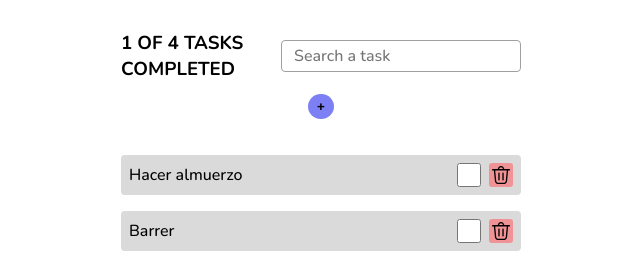
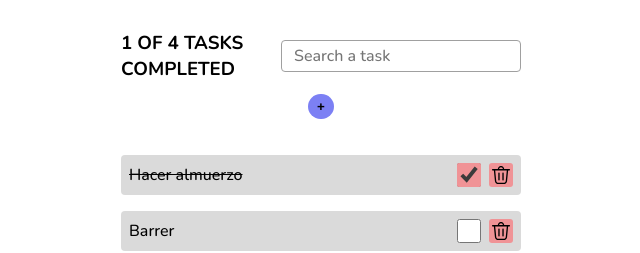
Before and after one commit to DavidAlmonacid/my-first-react-app, a React (Create React App) app: page / in a window 1280 px wide. Shown: the top 253 px of the page, without its empty margins (319-959 px from the left). Built offline with nearby package versions, Linux system fonts and the light colour scheme.

Commit message:
Mark and delete todos

```diff
--- a/src/App.js
+++ b/src/App.js
@@ -1,22 +1,42 @@
 import './styles/css/App.css';
 import { TodoHeader } from './components/TodoHeader';
+import { CreateTodo } from './components/CreateTodo';
 import { TodoList } from './components/TodoList';
-import { CreateTodo } from './components/CreateTodo';
-// import { useState } from 'react';
+import { useState } from 'react';
 
 export const defaultTodos = [
-  { text: 'Hacer almuerzo', completed: !false },
-  { text: 'Barrer', completed: false },
-  { text: 'Tender camas', completed: false },
-  { text: 'Estudiar React', completed: false },
+  { text: 'Hacer almuerzo', done: !false },
+  { text: 'Barrer', done: false },
+  { text: 'Tender camas', done: false },
+  { text: 'Estudiar React', done: false },
 ];
 
 export const App = () => {
+  const [todos, setTodos] = useState(defaultTodos);
+  const [value, setValue] = useState('');
+
+  const doneTodos = todos.filter((todo) => todo.done).length;
+  const totalTodos = todos.length;
+
+  let searchedTodos = [];
+  if (!value) {
+    searchedTodos = todos;
+  } else {
+    searchedTodos = todos.filter((todo) =>
+      todo.text.toLowerCase().includes(value.toLowerCase())
+    );
+  }
+
   return (
     <section className='todo'>
-      <TodoHeader />
+      <TodoHeader
+        completed={doneTodos}
+        total={totalTodos}
+        inputValue={value}
+        setInputValue={setValue}
+      />
       <CreateTodo />
-      <TodoList todos={defaultTodos} />
+      <TodoList todos={searchedTodos} setTodos={setTodos} />
     </section>
   );
 };
--- a/src/components/TodoHeader.js
+++ b/src/components/TodoHeader.js
@@ -1,19 +1,11 @@
 import { TodoCounter } from './TodoCounter';
 import { TodoSearch } from './TodoSearch';
-import { defaultTodos } from '../App';
-import { useState } from 'react';
 
-export const TodoHeader = () => {
-  const [todos, setTodos] = useState(defaultTodos);
-  const [value, setValue] = useState('');
-
-  const completedTodos = todos.filter((todo) => todo.completed).length;
-  const totalTodos = todos.length;
-
+export const TodoHeader = ({ completed, total, inputValue, setInputValue }) => {
   return (
     <header className='todo__header'>
-      <TodoCounter completed={completedTodos} total={totalTodos} />
-      <TodoSearch inputValue={value} setInputValue={setValue} />
+      <TodoCounter completed={completed} total={total} />
+      <TodoSearch inputValue={inputValue} setInputValue={setInputValue} />
     </header>
   );
 };
--- a/src/components/TodoItem.js
+++ b/src/components/TodoItem.js
@@ -1,20 +1,11 @@
 import TrashIcon from '../assets/trash-icon.svg';
 
-export const TodoItem = ({ text, completed, id }) => {
-  const handleCheckboxChange = (e) => {
-    const checked = e.target.checked;
-    const name = document.querySelector(`.todo__name${id}`);
-    name.style.textDecoration = checked ? 'line-through' : 'none';
-
-    const title = (e.target.title = `Mark as ${checked ? 'un' : ''}done`);
-    return title;
-  };
-
+export const TodoItem = ({ text, done, id, onComplete, handleDelete }) => {
   return (
     <div className='todo__task'>
       <label
         className={`todo__name${id} ${
-          completed ? 'todo__name--completed' : ''
+          done ? 'todo__name--completed' : ''
         }`.trimEnd()}
         htmlFor={`todo-checkbox-${id}`}
       >
@@ -26,11 +17,17 @@ export const TodoItem = ({ text, completed, id }) => {
           type='checkbox'
           className='todo__checkbox'
           id={`todo-checkbox-${id}`}
-          title='Mark as done'
-          onChange={handleCheckboxChange}
+          title={`Mark as ${done ? 'un' : ''}done`}
+          checked={done ? true : false}
+          onChange={onComplete}
         />
 
-        <button className='todo__delete' type='button' title='Delete task'>
+        <button
+          className='todo__delete'
+          type='button'
+          title='Delete task'
+          onClick={handleDelete}
+        >
           <img src={TrashIcon} alt='Trash icon' />
         </button>
       </div>
--- a/src/components/TodoList.js
+++ b/src/components/TodoList.js
@@ -1,14 +1,28 @@
 import { TodoItem } from './TodoItem';
 
-export const TodoList = ({ todos }) => {
+export const TodoList = ({ todos, setTodos }) => {
+  const completeTodo = (index, done) => {
+    const newTodos = [...todos];
+    newTodos[index].done = !done;
+    setTodos(newTodos);
+  };
+
+  const deleteTodo = (index) => {
+    const newTodos = [...todos];
+    newTodos.splice(index, 1);
+    setTodos(newTodos);
+  };
+
   return (
     <div className='todo__tasks'>
       {todos.map((todo, index) => (
         <TodoItem
           text={todo.text}
-          completed={todo.completed}
+          done={todo.done}
           id={index + 1}
           key={index}
+          onComplete={() => completeTodo(index, todo.done)}
+          handleDelete={() => deleteTodo(index)}
         />
       ))}
     </div>
--- a/src/styles/css/App.css
+++ b/src/styles/css/App.css
@@ -52,6 +52,9 @@
   padding: 8px;
   background-color: #dadada;
 }
+.todo__name--completed {
+  text-decoration: line-through;
+}
 .todo__actions {
   display: flex;
   align-items: center;
--- a/src/styles/sass/App.scss
+++ b/src/styles/sass/App.scss
@@ -62,6 +62,10 @@
     background-color: #dadada;
   }
 
+  &__name--completed {
+    text-decoration: line-through;
+  }
+
   &__actions {
     display: flex;
     align-items: center;
```
